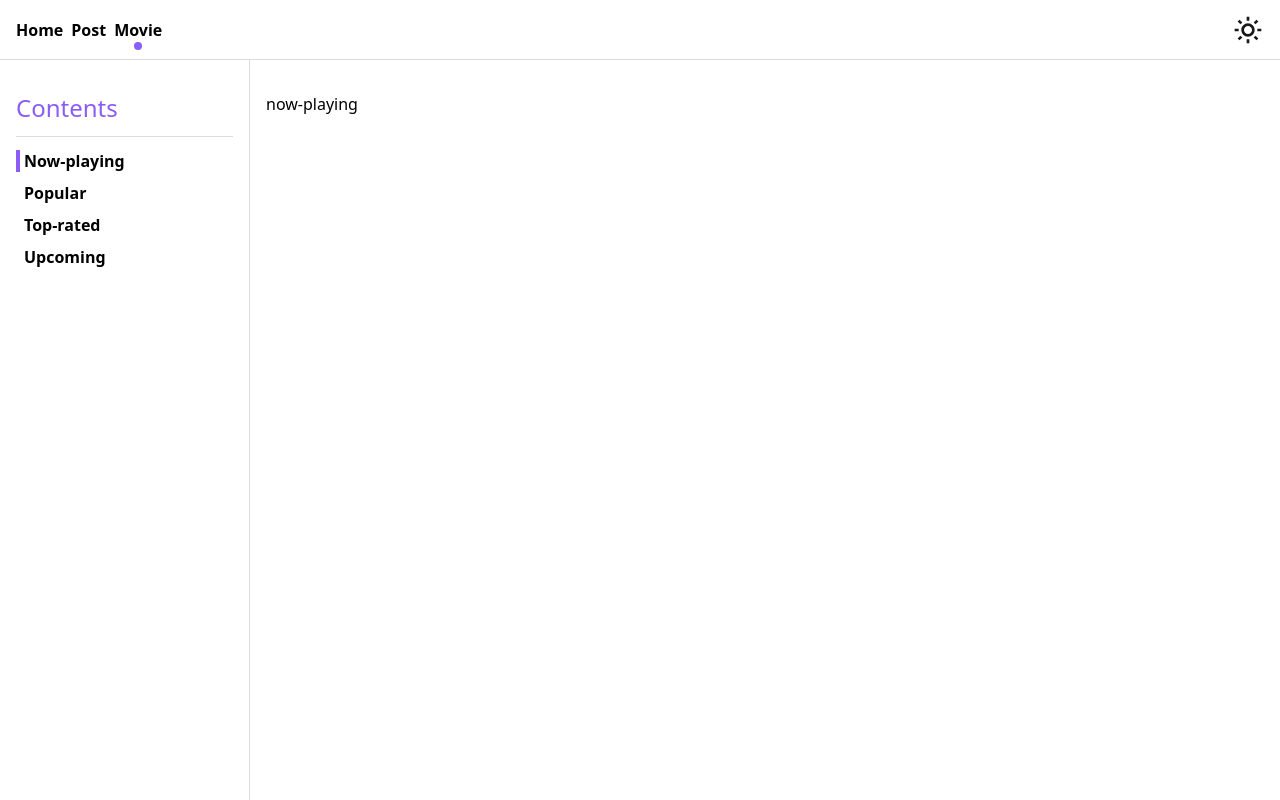
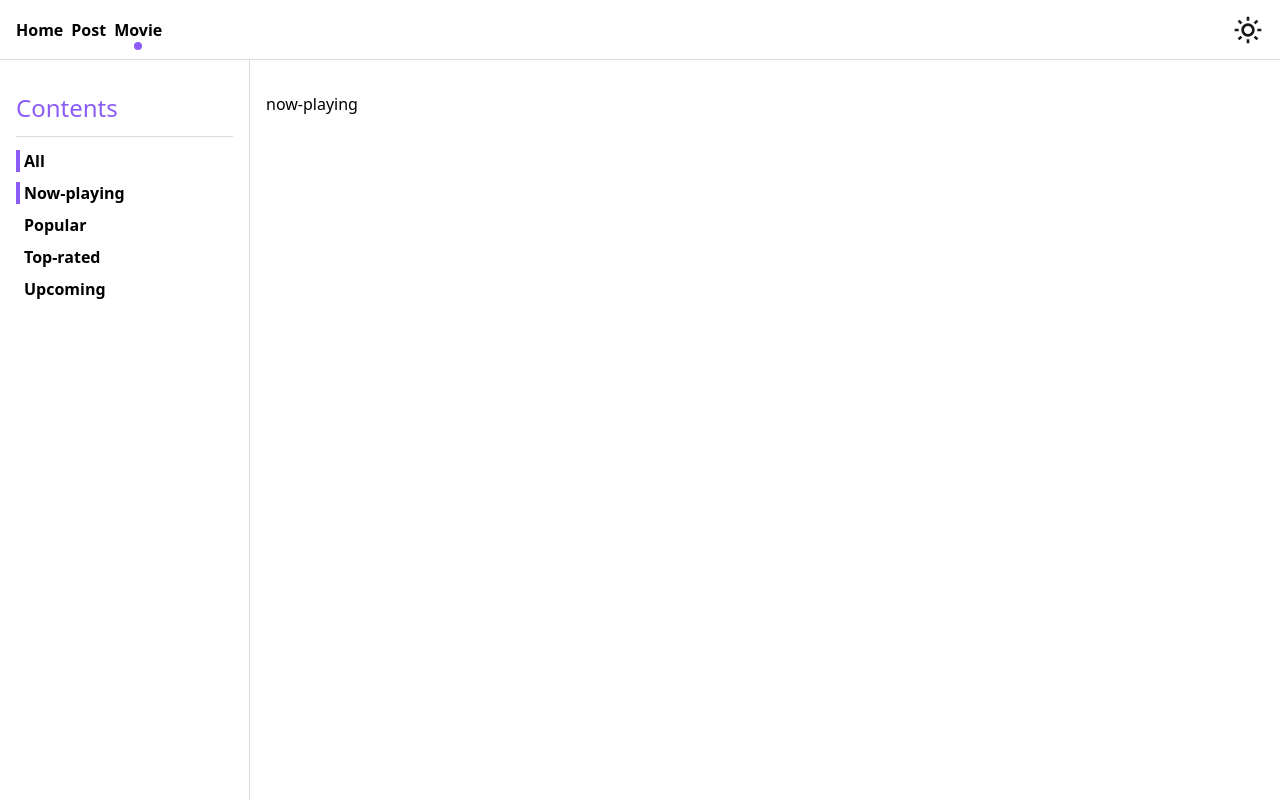
Before and after one commit to SEJ1991/next-crud, a Next.js app: page /movies/now-playing in a window 1280 px wide. Built offline with nearby package versions, Linux system fonts and the light colour scheme.

Commit message:
feat: [NC_publish-ContentsNav-component-23] add All, Now-playing links

```diff
--- a/src/shared/components/ContentsNav.tsx
+++ b/src/shared/components/ContentsNav.tsx
@@ -37,6 +37,10 @@ function getLinks(pathname: string) {
   return [
     {
       href: '/movies',
+      label: 'All',
+    },
+    {
+      href: '/movies/now-playing',
       label: 'Now-playing',
     },
     {
```
